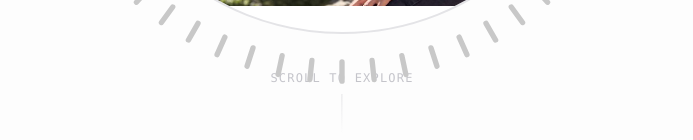
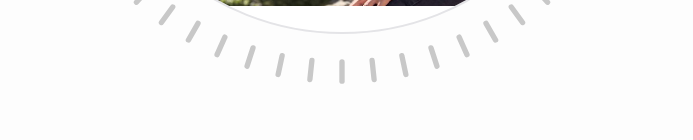
Before and after one commit to DevSanghavi05/aboutme, a Next.js app: page / in a window 1280 px wide. Shown: the part 626-766 px from the top of the page, without its empty margins (298-991 px from the left). Built offline with nearby package versions, Linux system fonts and the light colour scheme.

Commit message:
minor ui changes

```diff
--- a/src/components/AnimatedCircle.tsx
+++ b/src/components/AnimatedCircle.tsx
@@ -114,11 +114,8 @@ export function AnimatedCircle() {
   const card3Y = useTransform(scrollYProgress, [0.66, 0.76], [40, 0]);
   const card3Display = useTransform(card3Opacity, (v) => (v > 0.05 ? "flex" : "none"));
 
-  // ── Scroll hint ──
-  const hintOpacity = useTransform(scrollYProgress, [0, 0.04], [0.6, 0]);
-
   return (
-    <div ref={containerRef} className="h-[500vh] w-full relative bg-[#fdfdfd]">
+    <div ref={containerRef} className="h-[400vh] w-full relative bg-[#fdfdfd]">
       <div className="sticky top-0 h-screen w-full flex items-center justify-center overflow-hidden">
 
         {/* Central Circle Container — 520px desktop */}
@@ -242,14 +239,6 @@ export function AnimatedCircle() {
           </div>
         </div>
 
-        {/* Scroll Indicator */}
-        <motion.div
-          className="absolute bottom-10 left-1/2 -translate-x-1/2 flex flex-col items-center gap-2"
-          style={{ opacity: hintOpacity }}
-        >
-          <span className="text-xs uppercase tracking-widest font-mono text-zinc-400">Scroll to explore</span>
-          <div className="w-[1px] h-10 bg-gradient-to-b from-zinc-300 to-transparent" />
-        </motion.div>
 
       </div>
     </div>
--- a/src/components/SmoothScroll.tsx
+++ b/src/components/SmoothScroll.tsx
@@ -14,7 +14,7 @@ export function SmoothScroll() {
 
     const onWheel = (e: WheelEvent) => {
       e.preventDefault();
-      target += e.deltaY * 0.6; // Slow down scroll speed
+      target += e.deltaY * 0.25; // Much slower scroll speed
       target = Math.max(0, Math.min(target, document.body.scrollHeight - window.innerHeight));
     };
 
```
